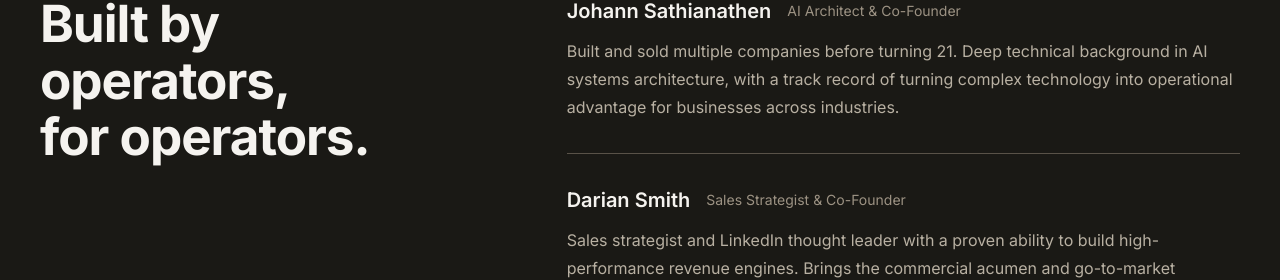
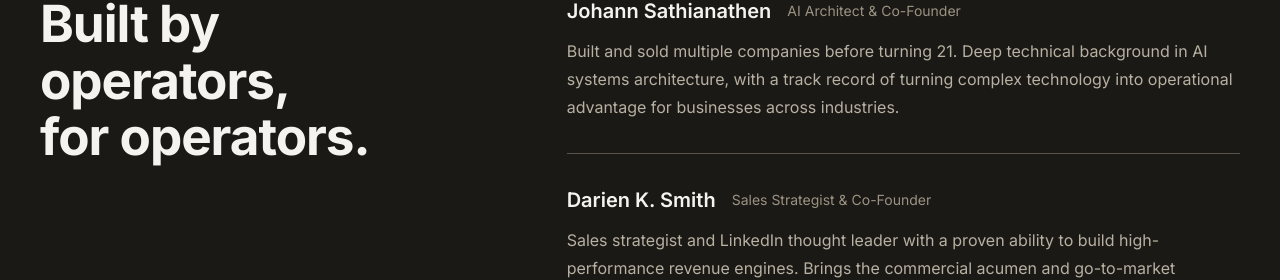
Before and after one commit to jsath/sathigroup-site, a Next.js app: page / in a window 1280 px wide. Shown: the part 3669-3949 px from the top of the page. Built offline with nearby package versions, Linux system fonts and the light colour scheme.

Commit message:
Fix: Darien K. Smith name

```diff
--- a/src/app/page.tsx
+++ b/src/app/page.tsx
@@ -433,7 +433,7 @@ const team = [
     bio: "Built and sold multiple companies before turning 21. Deep technical background in AI systems architecture, with a track record of turning complex technology into operational advantage for businesses across industries.",
   },
   {
-    name: "Darian Smith",
+    name: "Darien K. Smith",
     role: "Sales Strategist & Co-Founder",
     bio: "Sales strategist and LinkedIn thought leader with a proven ability to build high-performance revenue engines. Brings the commercial acumen and go-to-market expertise that ensures AI investments translate directly to business growth.",
   },
```
